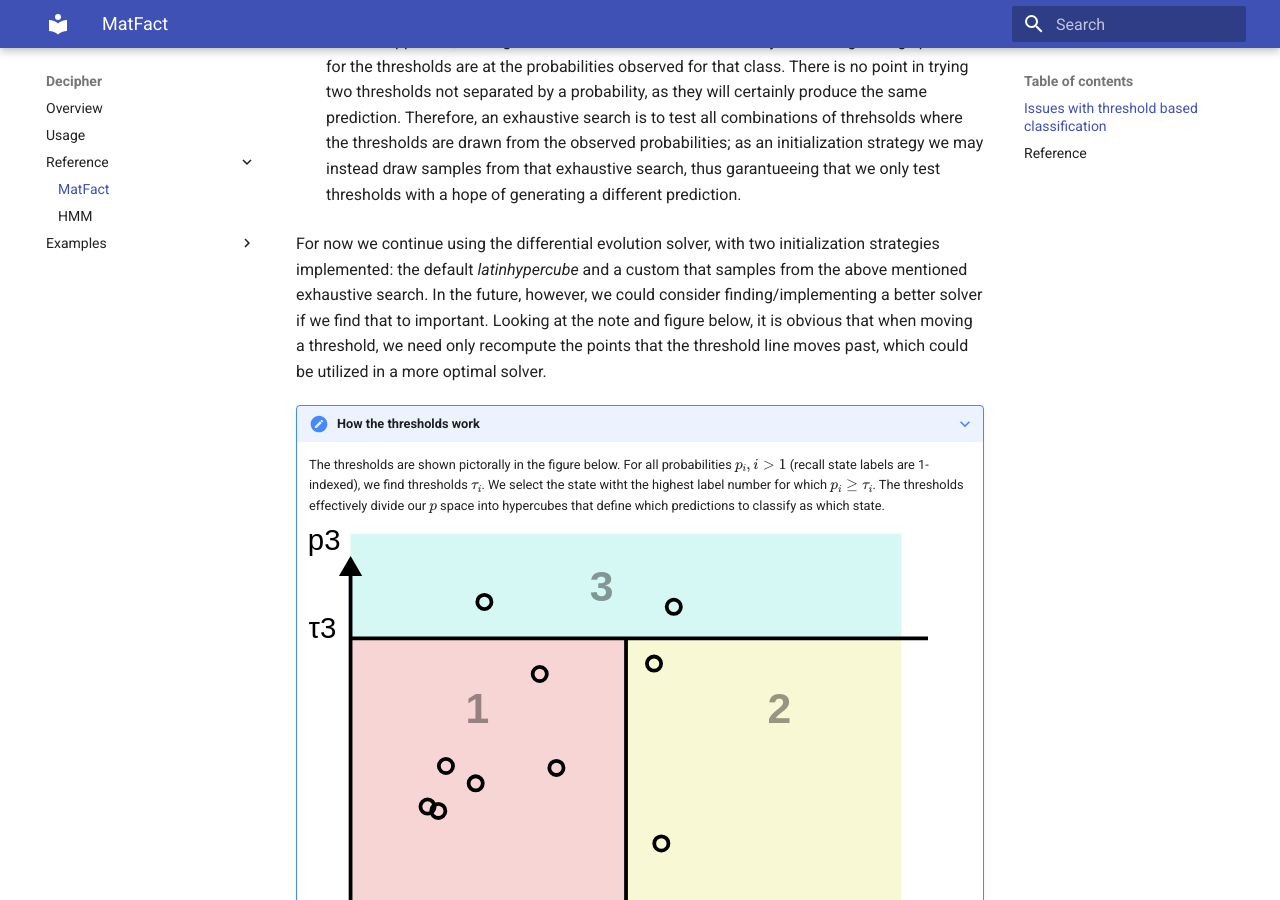
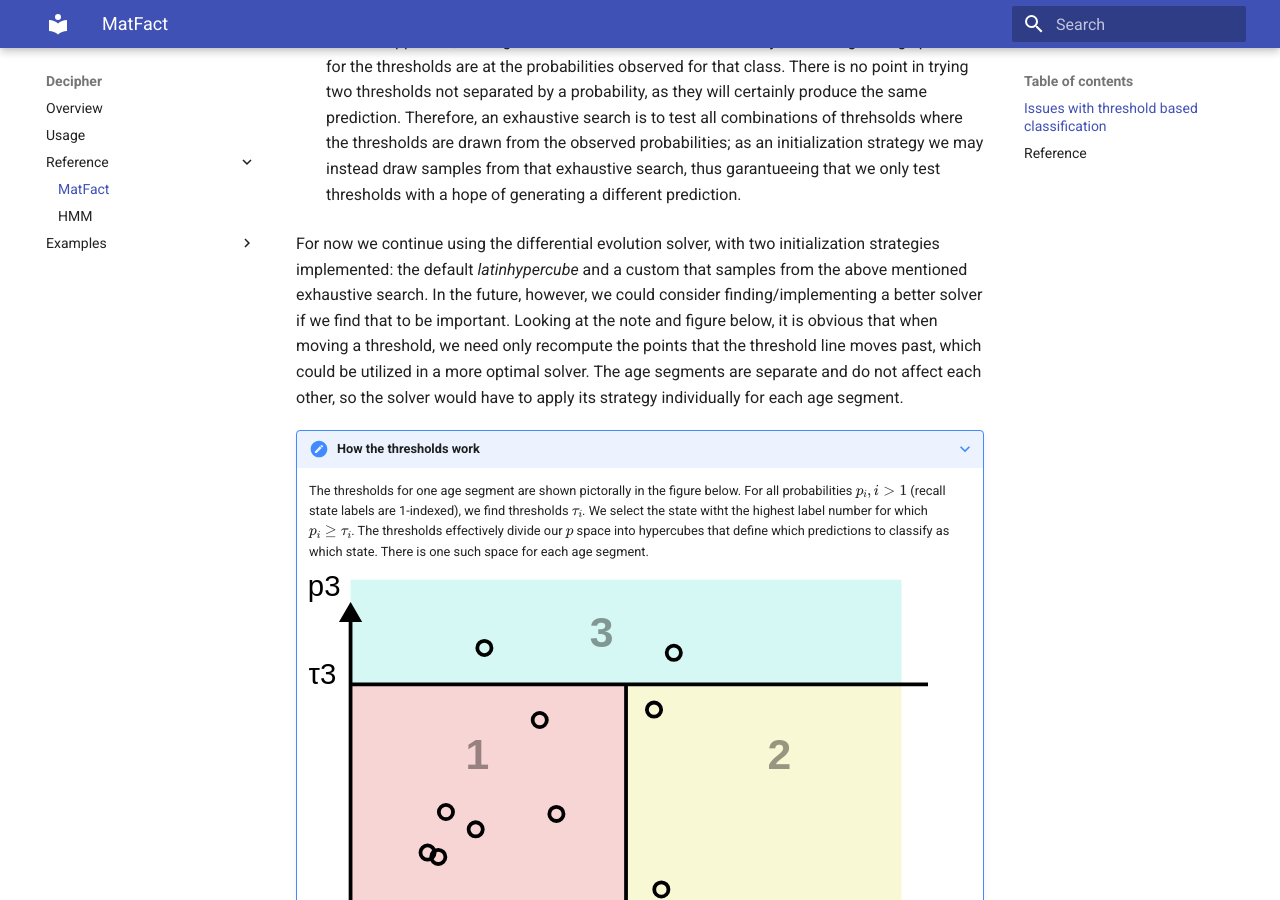
Before and after one commit to Simula-Consulting/decipher, an MkDocs documentation site: the page built from docs/matfact.md, in a window 1280 px wide and 900 px high, scrolled down 1322 px. Built offline with MkDocs 1.6.1 and Material for MkDocs 9.7.7, drawn with Linux system fonts in a browser that asks for light colours.

Commit message:
Slight update to documentation on threshold classification

```diff
--- a/docs/matfact.md
+++ b/docs/matfact.md
@@ -59,15 +59,17 @@ During the development of the age dependent thresholds, several issues became ap
 
 For now we continue using the differential evolution solver, with two initialization strategies implemented:
 the default _latinhypercube_ and a custom that samples from the above mentioned exhaustive search.
-In the future, however, we could consider finding/implementing a better solver if we find that to important.
+In the future, however, we could consider finding/implementing a better solver if we find that to be important.
 Looking at the note and figure below, it is obvious that when moving a threshold, we need only recompute the points that the threshold line moves past, which could be utilized in a more optimal solver.
+The age segments are separate and do not affect each other, so the solver would have to apply its strategy individually for each age segment.
 
 ???+ Note "How the thresholds work"
 
-    The thresholds are shown pictorally in the figure below.
+    The thresholds for one age segment are shown pictorally in the figure below.
     For all probabilities $p_i, i > 1$ (recall state labels are 1-indexed), we find thresholds $\tau_i$.
     We select the state witht the highest label number for which $p_i \geq \tau_i$.
     The thresholds effectively divide our $p$ space into hypercubes that define which predictions to classify as which state.
+    There is one such space for each age segment.
 
     ![Thresholds figure](static/thresholds.svg)
 
```
